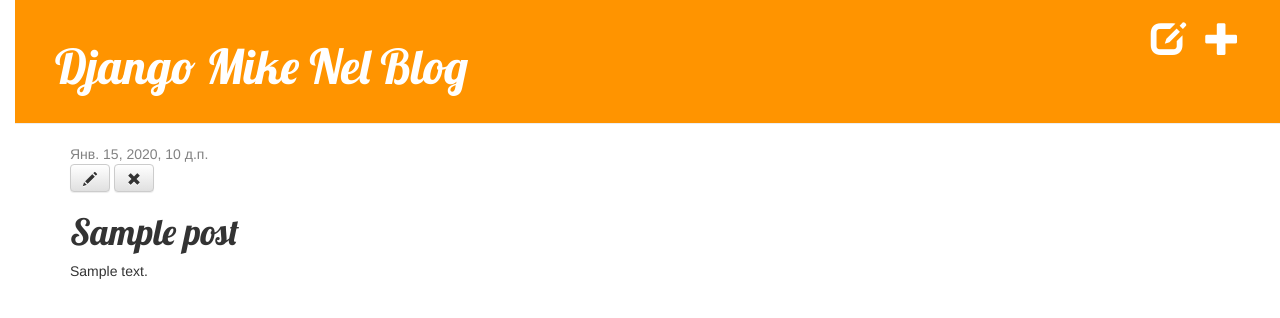
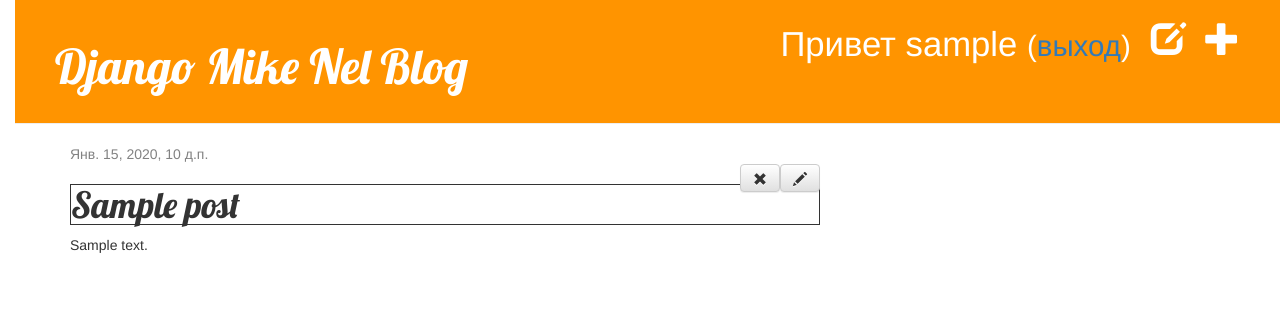
Before and after one commit to NineMan/my-first-blog, a Django app: page /post/1/ in a window 1280 px wide. Shown: the top 318 px of the page. Run offline with Django 3.2, Linux system fonts and the light colour scheme; a user stored in the database is signed in; tables that the repository leaves empty hold one stand-in row (values such as "Sample post"); some libraries are stand-ins or nearby versions.

Commit message:
Add login and logout

```diff
--- a/blog/templates/blog/base.html
+++ b/blog/templates/blog/base.html
@@ -10,8 +10,14 @@
     <body>
         <div class="page-header">
             {% if user.is_authenticated %}
-            <a href="{% url 'post_new'        %}" class="top-menu"><span class="glyphicon glyphicon-plus"></span></a>
-            <a href="{% url 'post_draft_list' %}" class="top-menu"><span class="glyphicon glyphicon-edit"></span></a>
+              <a href="{% url 'post_new'        %}" class="top-menu"><span class="glyphicon glyphicon-plus"></span></a>
+              <a href="{% url 'post_draft_list' %}" class="top-menu"><span class="glyphicon glyphicon-edit"></span></a>
+              <p class="top-menu">
+                Привет {{ user.username }}
+                <small>(<a href="{% url 'logout' %}">выход</a>)</small>
+              </p>
+            {% else %}
+                <a href="{% url 'login' %}" class="top-menu"><span class="glyphicon glyphicon-lock"></span></a>
             {% endif %}
             <h1><a href="/">Django Mike Nel Blog</a></h1>
 
--- a/blog/templates/blog/post_detail.html
+++ b/blog/templates/blog/post_detail.html
@@ -8,16 +8,16 @@
         {{ post.published_date }}
       </div>
     {% else %}
-      <a class="btn btn-default" href="{% url 'post_publish' pk=post.pk %}">Publish</a>
+      <a class="btn btn-default" style="float: right;" href="{% url 'post_publish' pk=post.pk %}">Publish</a>
     {% endif %}
 
     {% if user.is_authenticated %}
-      <a class="btn btn-default" href="{% url 'post_edit' pk=post.pk %}"><span class="glyphicon glyphicon-pencil"></span></a>
-      <a class="btn btn-default" href="{% url 'post_remove' pk=post.pk %}"><span class="glyphicon glyphicon-remove"></span> </a>
+      <a class="btn btn-default" style="float: right;" href="{% url 'post_edit' pk=post.pk %}"><span class="glyphicon glyphicon-pencil"></span></a>
+      <a class="btn btn-default" style="float: right;" href="{% url 'post_remove' pk=post.pk %}"><span class="glyphicon glyphicon-remove"></span> </a>
     {% endif %}
 
 {#    <h1 style="border: 1px solid black; display: inline">{{ post.title }}</h1>#}
-    <h1>{{ post.title }}</h1>
+    <h1 style="border: 1px solid ">{{ post.title }}</h1>
     <p>{{ post.text|safe|linebreaksbr }}</p>
   </div>
 {% endblock %}
--- a/blog/views.py
+++ b/blog/views.py
@@ -2,6 +2,7 @@
 from django.utils import timezone
 from .models import Post
 from .forms import PostForm
+from django.contrib.auth.decorators import login_required
 
 
 def post_list(request):
@@ -16,6 +17,7 @@
     return render(request, 'blog/post_detail.html', {'post': post})
 
 
+@login_required
 def post_new(request):
     if request.method == "POST":
         form = PostForm(request.POST)
@@ -31,6 +33,7 @@
     return render(request, 'blog/post_edit.html', {'form': form})
 
 
+@login_required
 def post_edit(request, pk):
     post = get_object_or_404(Post, pk=pk)
     if request.method == "POST":
@@ -47,17 +50,20 @@
     return render(request, 'blog/post_edit.html', {'form': form})
 
 
+@login_required
 def post_draft_list(request):
     posts = Post.objects.filter(published_date__isnull=True).order_by('created_date')
     return render(request, 'blog/post_draft_list.html', {'posts': posts})
 
 
+@login_required
 def post_publish(request, pk):
     post = get_object_or_404(Post, pk=pk)
     post.publish()
     return redirect('post_detail', pk=pk)
 
 
+@login_required
 def post_remove(request, pk):
     post = get_object_or_404(Post, pk=pk)
     post.delete()
--- a/mysite/settings.py
+++ b/mysite/settings.py
@@ -125,3 +125,6 @@
 MEDIA_URL = '/media/'
 STATIC_ROOT = os.path.join(BASE_DIR, 'static')
 MEDIA_ROOT = os.path.join(BASE_DIR, 'media')
+
+LOGIN_REDIRECT_URL = '/'
+LOGOUT_REDIRECT_URL = '/'
--- a/mysite/urls.py
+++ b/mysite/urls.py
@@ -1,8 +1,12 @@
 from django.contrib import admin
 from django.urls import path, include
+
+from django.contrib.auth import views
 
 
 urlpatterns = [
     path('admin/', admin.site.urls),
+    path('accounts/login/', views.LoginView.as_view(), name='login'),
+    path('accounts/logout/', views.LogoutView.as_view(), name='logout'),
     path('', include('blog.urls')),
 ]
```
Also changed, not shown: blog/templates/registration/login.html (added, +26 -0 lines).
